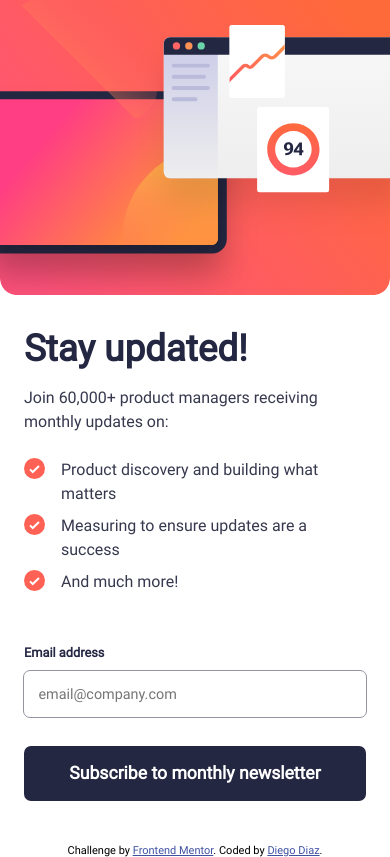
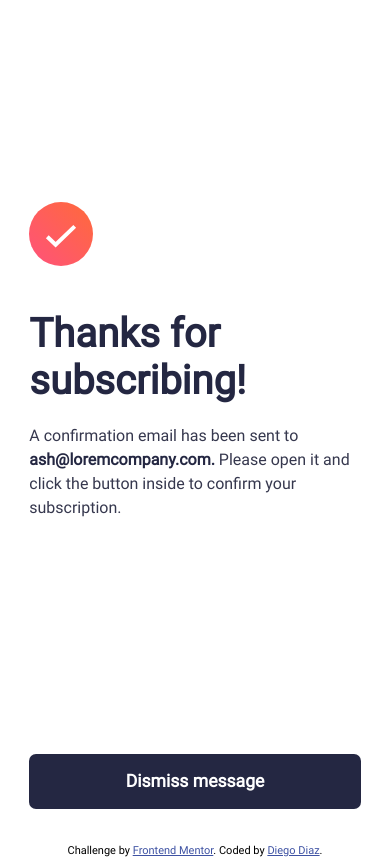
Before and after one commit to dialejo24/newsletter-signup-, a website built with webpack: page dist/index.html in a window 390 px wide. Built offline with Linux system fonts and the light colour scheme.

Commit message:
Complete css mobile version

```diff
--- a/src/style.css
+++ b/src/style.css
@@ -29,10 +29,23 @@ body {
     min-height: 100vh;
 }
 
-.successful-card {
+.hide-content {
     visibility: hidden;
     position: absolute;
     top:0;
+}
+
+.successful-card {
+    min-height: 100vh;
+    width: 85%;
+    margin-inline: auto;
+    max-width: 450px;
+    display:grid;
+    align-items:flex-end;
+}
+
+.wrapper {
+    margin-bottom: 2em;
 }
 
 h1,
@@ -42,6 +55,11 @@ h2 {
 
 h1 {
     font-size: 2.3rem;
+}
+
+h2 {
+    font-size:2.5rem;
+    margin-block: 1em .5em;
 }
 
 ul {
@@ -81,6 +99,10 @@ button {
     border-radius: 7px;
     width: 100%;
     font-size: 1.1rem;
+}
+
+.successful-card > button {
+    margin-bottom: 2em;
 }
 
 input[type="email"] {
```
Also changed, not shown: dist/index.html, dist/main.js.
